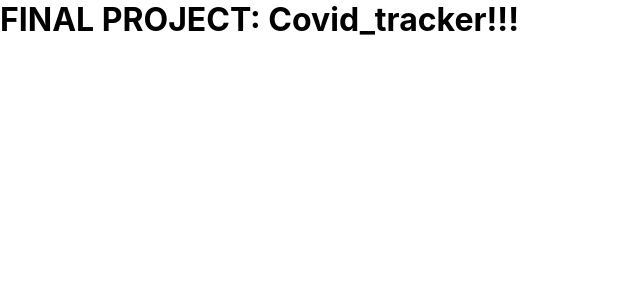
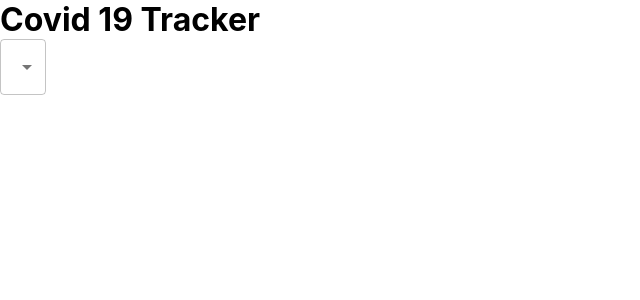
Before and after one commit to Akremibrahim/FinalProject, a React (Create React App) app: page / in a window 1280 px wide. Shown: the top 300 px of the page, without its empty margins (0-640 px from the left). Built offline with nearby package versions, Linux system fonts and the light colour scheme.

Commit message:
new header

```diff
--- a/src/App.js
+++ b/src/App.js
@@ -1,13 +1,31 @@
 import React from 'react';
-
+import {
+MenuItem,
+FormControl,
+Select
+} from '@mui/material';
 import './App.css';
 
 function App() {
   return (
     <div className="app">
-      <h1>FINAL PROJECT: Covid_tracker!!!</h1>
+      <h1>Covid 19 Tracker</h1>
+      <FormControl class="app__dropdown">
+        <Select
+          variant="outlined"
+          value="abc"
+          >
+           <MenuItem value="worldwide">Worldwide</MenuItem>
+           <MenuItem value="worldwide">Worldwide</MenuItem>
+           <MenuItem value="worldwide">worldwide</MenuItem>
+           <MenuItem value="worldwide">Worldwide</MenuItem>
+
+        </Select>
+      </FormControl>
+
 
     </div>
   );
 }
+
 export default App;
```
